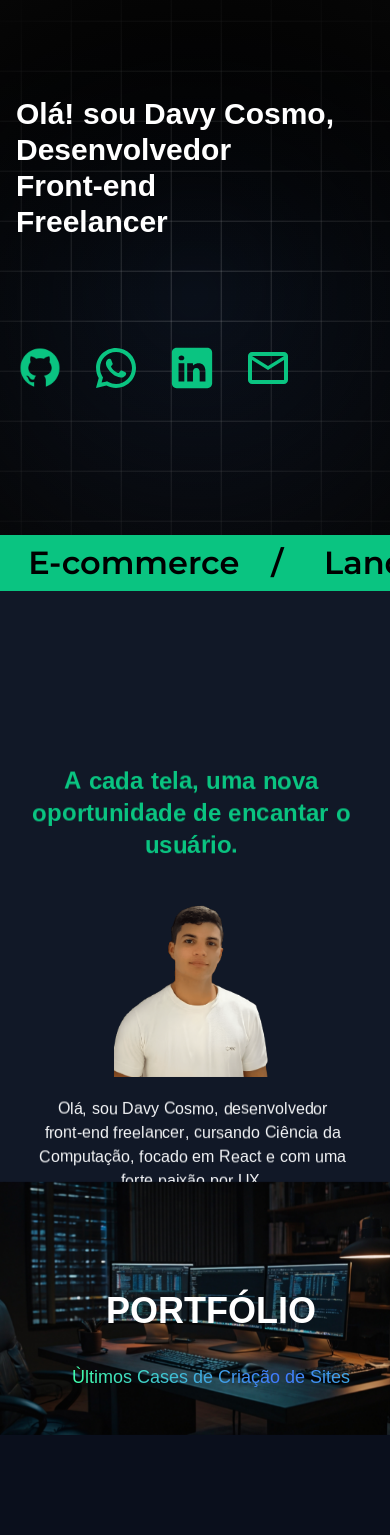
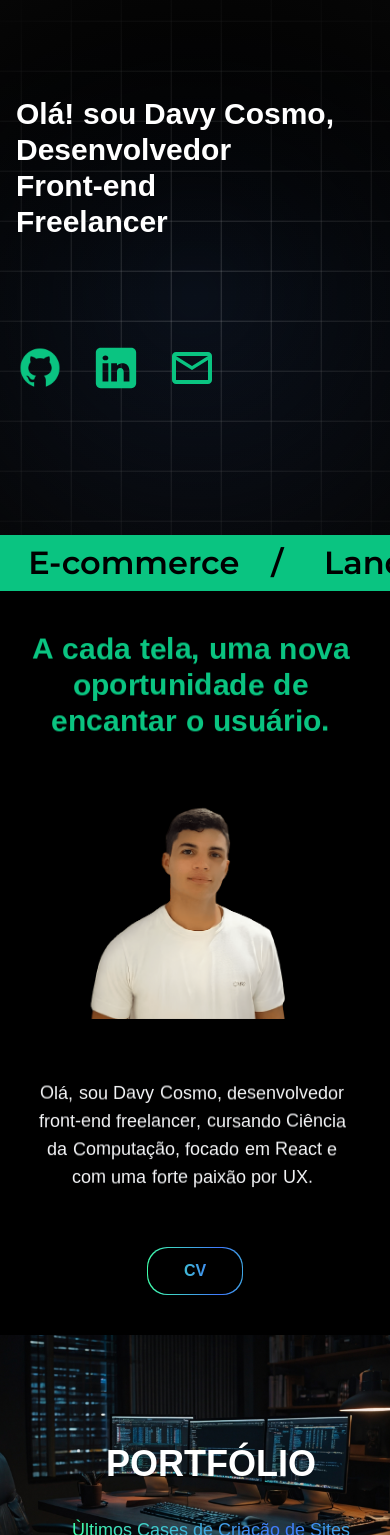
Before and after one commit to DavyDevcosmo/portfolio1.0, a Next.js app: page / in a window 390 px wide. Shown: the top 1535 px of the page. Built offline with nearby package versions, Linux system fonts and the light colour scheme.

Commit message:
feat: novo layout e responsividade

```diff
--- a/src/app/componets/about.tsx
+++ b/src/app/componets/about.tsx
@@ -5,22 +5,20 @@ import SplitText from "@/blocks/TextAnimations/SplitText/SplitText";
 
 const About = () => {
     return (
-		<section className="w-full h-[70vh] md:h-screen relative overflow-hidden bg-[#111827] px-4 md:px-6 lg:px-8">
-			<div className=" w-full h-screen flex items-center justify-center">
-				<div className="flex-col lg:flex-row flex items-center justify-center space-x-8 w-full max-w-6xl px-4">
-
-
-					<div className="text-white flex flex-col items-center text-center">
-						<h1 className="text-2xl md:text-5xl font-bold font-montserrat text-[var(--color-primary)] md:pb-10 pt-9">
-
+        <section className="w-full lg:min-h-screen relative bg-[#000000] px-4 md:px-6 lg:px-8">
+            <div className="w-full">
+                <h1 className="text-3xl pt-10 md:text-5xl font-bold font-montserrat text-[var(--color-primary)] md:pb-16 md:pt-24 w-full text-center">
                     <SplitText
                         text="A cada tela, uma nova oportunidade de encantar o usuário."
                         delay={30}
                         className="inline-block"
                     />
                 </h1>
+            </div>
 
-						<div className="w-1/2">
+            <div className="flex lg:flex-row items-center justify-center mt-4 space-x-8 w-full max-w-6xl px-4">
+                <div className="flex flex-col lg:flex-row text-white text-center">
+                    <div className="w-full lg:w-1/2 mb-10 md:mb-20">
                         <AnimatedContent
                             distance={150}
                             direction="horizontal"
@@ -31,30 +29,30 @@ const About = () => {
                             scale={1.1}
                             threshold={0.2}
                         >
-
                             <img
                                 src="/img/minhafoto.png"
                                 alt="Minha Foto"
-								className="object-cover w-52 h-52 md:w-96 md-h-96  "
-
+                                className="object-cover size-64 md:size-96 lg:size-auto mx-auto "
                             />
                         </AnimatedContent>
                     </div>
 
-						<h3 className="font-montserrat text-base md:text-2xl font-normal text-[#F3F4F6] mt-5 w-full md:pt-12 lg:max-w-3xl text-center"> {/* Adicionei mx-auto e text-center */}
+                    <div className="w-full lg:w-1/2 lg:pl-8 lg:items-start ">
+                        <h3 className="font-montserrat text-lg md:text-3xl font-normal text-[#F3F4F6]  mt-5 mb-10 md:mb-20 lg:mt-60">
                             <SplitText
                                 text="Olá, sou Davy Cosmo, desenvolvedor front-end freelancer, cursando Ciência da Computação, focado em React e com uma forte paixão por UX."
                                 delay={30}
                             />
                         </h3>
 
-						<div className="flex items-center justify-center mt-14 ">
+                        <div className="flex items-center justify-center mt-14 mb-10 lg:justify-start">
                             <GradientText
                                 colors={["#40ffaa", "#4079ff", "#40ffaa", "#4079ff", "#40ffaa"]}
                                 animationSpeed={3}
-								showBorder={true}>
+                                showBorder={true}
+                            >
                                 <a
-									className=" h-12 w-24 items-center flex justify-center rounded-2xl font-poppins font-bold  transition-colors "
+                                    className="h-12 w-24 items-center flex justify-center rounded-2xl font-poppins font-bold  transition  md:duration-150 ease-in-out"
                                     href="re"
                                 >
                                     CV
@@ -62,7 +60,6 @@ const About = () => {
                             </GradientText>
                         </div>
                     </div>
-
                 </div>
             </div>
         </section>
--- a/src/app/componets/footer.tsx
+++ b/src/app/componets/footer.tsx
@@ -1,16 +1,15 @@
 const Footer = () => {
     return (
       <section className="bg-black h-36 flex items-center justify-center relative overflow-hidden">
-        <div className="flex flex-row items-center gap-8"> {/* Alterado para flex-row e ajustado gap */}
-          {/* Primeiro texto - agora sem absolute */}
-          <h3 className="text-white font-poppins font-normal">
+        <div className="flex flex-row items-center gap-8">
+          <h3 className="text-white font-poppins text-base">
             Todos os direitos reservados Davy Cosmo © 2025
           </h3>
 
-          {/* Separador visual opcional */}
+
           <div className="h-6 w-px bg-gray-500"></div>
 
-          {/* Segundo texto - agora sem absolute */}
+
           <h3 className="text-white font-poppins font-normal">
             Desenvolvido por <span className="text-[var(--color-primary)] font-bold">Davy Cosmo</span>
           </h3>
--- a/src/app/componets/presentation.tsx
+++ b/src/app/componets/presentation.tsx
@@ -52,7 +52,7 @@ const Presentation = () => {
 					<div>
 						<div className=" pt-16 flex gap-7 md:gap-10 ">
 							<a
-								href="https://www.linkedin.com/in/seu-perfil"
+								href="https://github.com/DavyDevcosmo"
 								target="_blank"
 								rel="noopener noreferrer"
 							>
@@ -63,20 +63,9 @@ const Presentation = () => {
 								/>
 							</a>
 
-							<a
-								href="https://github.com/seu-usuario"
-								target="_blank"
-								rel="noopener noreferrer"
-							>
-								<img
-									className="h-12 w-12 md:h-14 md:w-14"
-									src="/img/icons8-whatsapp.svg"
-									alt="logo-whatsapp"
-								/>
-							</a>
 
 							<a
-								href="https://twitter.com/seu-usuario"
+								href="https://www.linkedin.com/in/davy-cosmo-2713152b5/"
 								target="_blank"
 								rel="noopener noreferrer"
 							>
@@ -88,7 +77,7 @@ const Presentation = () => {
 							</a>
 
 							<a
-								href="https://instagram.com/seu-usuario"
+								href="davycampina2@gmail.com"
 								target="_blank"
 								rel="noopener noreferrer"
 							>
@@ -104,7 +93,7 @@ const Presentation = () => {
 					</div>
 				</div>
 						<div
-							className="bg-[var(--color-primary)] h-14 w-full flex items-center mt-24 absolute bottom-0 "
+							className="bg-[var(--color-primary)] h-14 w-full flex items-center  absolute bottom-0 "
 						>
 							<ScrollingText />
 						</div>
```
Lines whose indentation alone changed are shown as unchanged.
